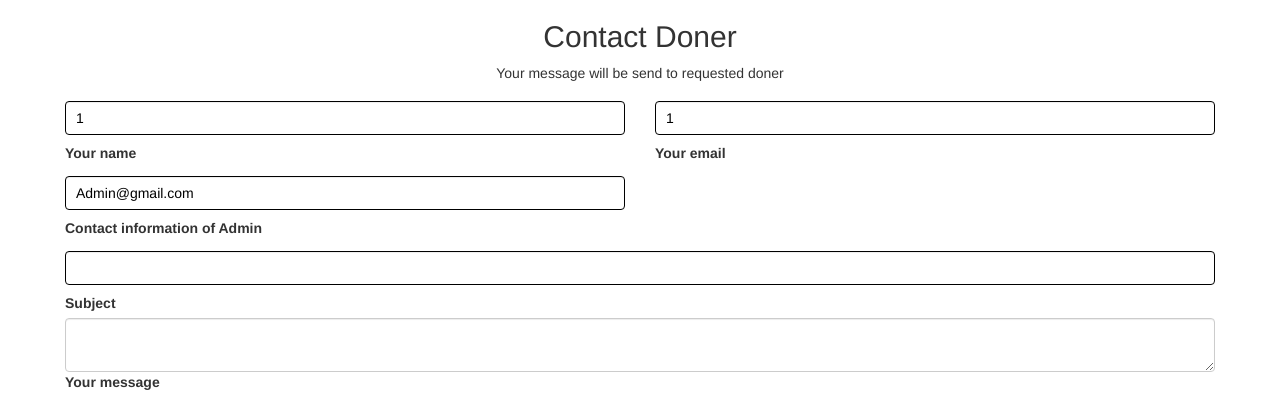
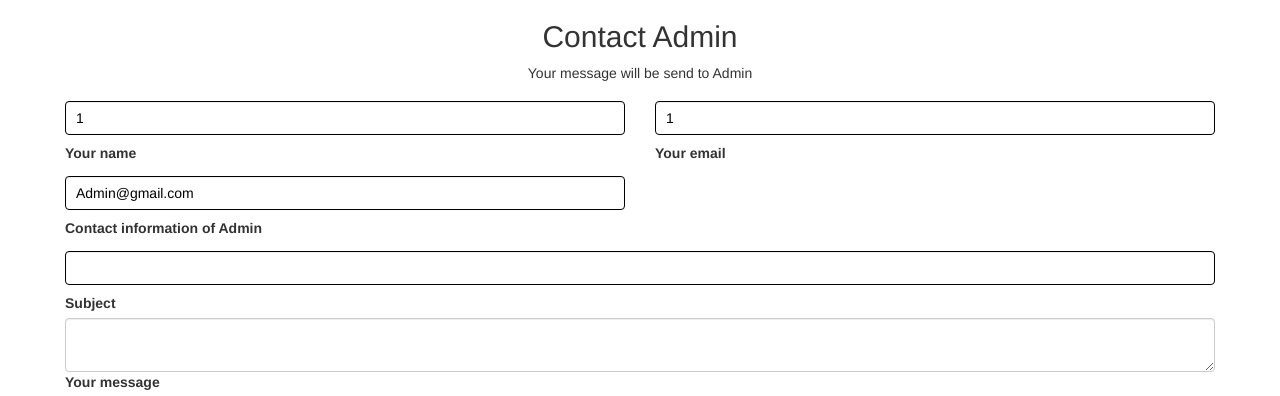
Before and after one commit to KasturiWagh/OBBMS, a Flask app: page /requestDelete/1/1/1 in a window 1280 px wide. Shown: the part 52-448 px from the top of the page. Run offline with Flask 2, Linux system fonts and the light colour scheme; data comes from the database, SQL or seed files in the repository; some libraries are stand-ins or nearby versions.

Commit message:
request delete is fixed

```diff
--- a/templates/requestdelete.html
+++ b/templates/requestdelete.html
@@ -13,8 +13,8 @@
 
     <section class="mb-2" >
 
-    <h2 class="h1-responsive font-weight-bold text-center my-4">Contact Doner</h2>
-    <p class="text-center w-responsive mx-auto mb-5">Your message will be send to requested doner</p>
+    <h2 class="h1-responsive font-weight-bold text-center my-4">Contact Admin</h2>
+    <p class="text-center w-responsive mx-auto mb-5">Your message will be send to Admin</p>
 
         <div class="row">
             <div class="col-md-15 mb-md-0 mb-5">
--- a/templates/sendRequest.html
+++ b/templates/sendRequest.html
@@ -14,7 +14,7 @@
     <section class="mb-2" >
 
     <h2 class="h1-responsive font-weight-bold text-center my-4">Contact Doner</h2>
-    <p class="text-center w-responsive mx-auto mb-5">Your message will be send to requested doner</p>
+    <p class="text-center w-responsive mx-auto mb-5">Your message will be send to requested Doner</p>
 
         <div class="row">
             <div class="col-md-15 mb-md-0 mb-5">
```
